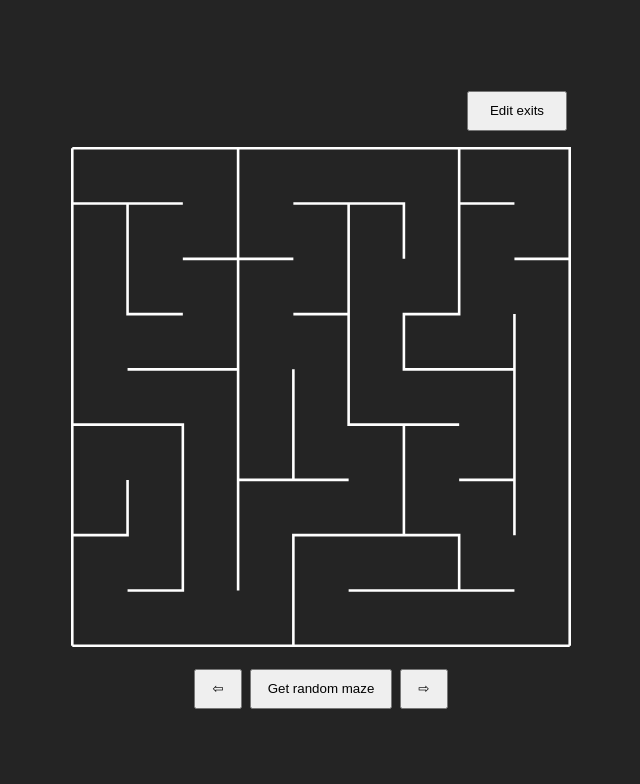
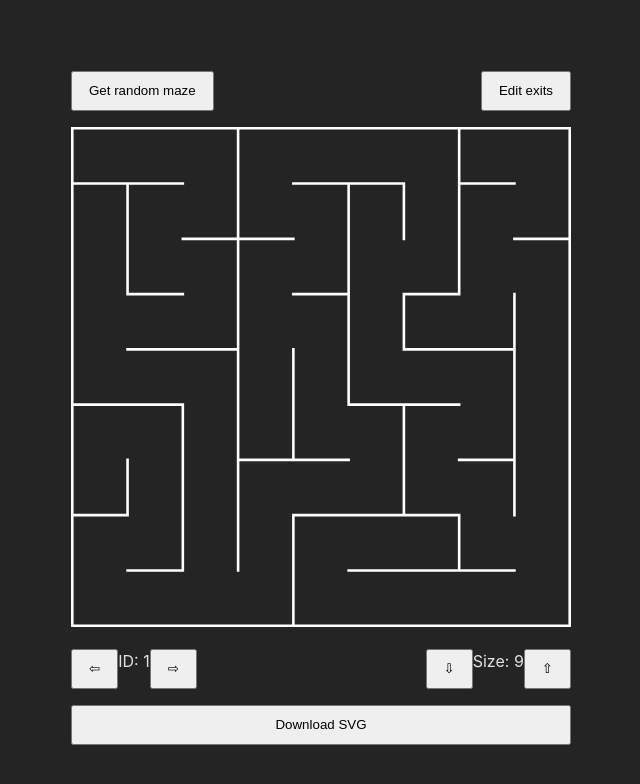
Before and after one commit to KaroCodes/MazeMaker, a React (Vite) app: page / in a window 1280 px wide. Shown: the top 784 px of the page, without its empty margins (319-959 px from the left). Built offline with nearby package versions, Linux system fonts and the light colour scheme.

Commit message:
work on the UI in progress + download SVG file

```diff
--- a/src/MazeApp.css
+++ b/src/MazeApp.css
@@ -27,7 +27,6 @@ body {
 }
 
 button {
-    margin: 16px 4px;
     padding: 8px 16px;
     cursor: pointer;
     line-height: 150%;
@@ -39,17 +38,14 @@ button {
     width: 500px;
 }
 
-.mazeControls {
+.controls {
     display: flex;
     flex-direction: row;
-    justify-content: end;
+    justify-content: space-between;
+    padding: 16px 0;
 }
 
-.mazeControls > button {
-    width: 100px;
-}
-
-.mazePicker {
+.picker {
     display: flex;
     flex-direction: row;
     justify-content: center;
--- a/src/MazeApp.tsx
+++ b/src/MazeApp.tsx
@@ -1,4 +1,4 @@
-import { useState } from 'react';
+import { useCallback, useState } from 'react';
 import './MazeApp.css';
 import EditableMaze from './editable_maze/EditableMaze';
 import { MazeAppPresenter } from './maze_app_presenter';
@@ -14,22 +14,44 @@ function MazeApp({ presenter }: MazeAppProps) {
 
     return (
         <div className='container'>
-            <div className='mazeControls'>
-                <button onClick={() => setEditing(!editing)}>
-                    {editing ? 'Done ✓' : 'Edit exits'}</button>
-            </div>
-            <EditableMaze presenter={presenter.getEditablePresenter(maze)} editing={editing} />
-            <div className='mazePicker'>
-                <button onClick={() => setMaze(presenter.getPreviousMaze())}>
-                    &#8678;
-                </button>
+
+            <div className='controls'>
                 <button onClick={() => setMaze(presenter.getRandomMaze())}>
                     Get random maze
                 </button>
-                <button onClick={() => setMaze(presenter.getNextMaze())}>
-                    &#8680;
+                <button onClick={() => setEditing(!editing)}>
+                    {editing ? 'Done ✓' : 'Edit exits'}
                 </button>
             </div>
+
+            <EditableMaze presenter={presenter.getEditablePresenter(maze)} editing={editing} />
+
+            <div className='controls'>
+                <div className='picker'>
+                    <button onClick={() => setMaze(presenter.getPreviousMaze())}>
+                        &#8678;
+                    </button>
+                    <span>ID: {maze.id}</span>
+                    <button onClick={() => setMaze(presenter.getNextMaze())}>
+                        &#8680;
+                    </button>
+                </div>
+                <div className='picker'>
+                    <button onClick={() => setMaze(presenter.sizeDown())}
+                        disabled={!presenter.canSizeDown()}>
+                        &#8681;
+                    </button>
+                    <span className='size'>Size: {maze.size}</span>
+                    <button onClick={() => setMaze(presenter.sizeUp())}
+                        disabled={!presenter.canSizeUp()}>
+                        &#8679;
+                    </button>
+                </div>
+            </div>
+
+            <button onClick={() => presenter.download()}>
+                Download SVG
+            </button>
         </div>
     )
 }
--- a/src/editable_maze/EditableMaze.tsx
+++ b/src/editable_maze/EditableMaze.tsx
@@ -15,14 +15,14 @@ export function EditableMaze({ presenter, editing }: EditableMazeProps) {
 
     const Path = ({ d }: { d: string }) => (
         <path d={d} stroke={lineColor} strokeWidth={strokeWidth}
-            fill='none' strokeLinejoin='miter' />
+            fill='none' strokeLinecap='square' strokeLinejoin='miter' />
     );
 
     const EditableBorders = () => (
         <>
             {presenter.getEditableBorderPresenters().map((presenter) => (
                 <EditableBorder presenter={presenter} scale={cellSize}
-                    strokeWidth={strokeWidth} />
+                    strokeWidth={strokeWidth} key={presenter.key} />
             ))}
         </>
     );
--- a/src/main.tsx
+++ b/src/main.tsx
@@ -3,19 +3,17 @@ import ReactDOM from 'react-dom/client';
 import MazeApp, { MazeAppProps } from './MazeApp.tsx';
 import { MazeGenerator } from './maze/maze_generator.ts';
 import { MazeAppPresenter } from './maze_app_presenter.ts';
-import seedrandom from "seedrandom";
 import { EditableMazePresenterFactory } from './editable_maze/editable_maze_presenter.ts';
 import { MazeConverter } from './maze/maze_converter.ts';
+import { seedableRandomIntGenerator } from './util/random.ts';
 
 function installDeps(): MazeAppProps {
-    const randomIntGenerator = (seed: number) => {
-        const srnd = seedrandom(`${seed}`);
-        return (min: number, max: number) => Math.floor(srnd() * (max - min) + min);
-    }
-    const mazeGenerator = new MazeGenerator(randomIntGenerator);
-    const editableMazePresenterFactory = new EditableMazePresenterFactory(new MazeConverter());
+    const mazeGenerator = new MazeGenerator(seedableRandomIntGenerator);
+    const mazeConverter = new MazeConverter();
+    const editableMazePresenterFactory = new EditableMazePresenterFactory(mazeConverter);
     const presenter = new MazeAppPresenter(
         mazeGenerator,
+        mazeConverter,
         editableMazePresenterFactory,
     );
     return { presenter }
--- a/src/maze_app_presenter.ts
+++ b/src/maze_app_presenter.ts
@@ -1,9 +1,21 @@
 import { EditableMazePresenter, EditableMazePresenterFactory } from "./editable_maze/editable_maze_presenter";
 import { Maze } from "./maze/maze";
+import { MazeConverter } from "./maze/maze_converter";
 import { MazeGenerator } from "./maze/maze_generator";
+import { commandsToPath } from "./util/command";
+import { randomInt } from "./util/random";
 
-const DEFAULT_ID = 1;
+const MIN_ID = 1;
+const MAX_ID = 9999;
+
+const MIN_SIZE = 4;
+const MAX_SIZE = 40;
+
+const DEFAULT_ID = MIN_ID;
 const DEFAULT_SIZE = 9;
+
+const STROKE_WIDTH = 3;
+const CELL_SIZE = 64;
 
 export class MazeAppPresenter {
 
@@ -11,17 +23,20 @@ export class MazeAppPresenter {
 
     constructor(
         private readonly mazeGenerator: MazeGenerator,
+        private readonly mazeConverter: MazeConverter,
         private readonly editableMazePresenterFactory: EditableMazePresenterFactory,
     ) {
-        this.maze = this.generateMaze({ id: DEFAULT_ID });
+        this.maze = this.generateMaze({ id: DEFAULT_ID, size: DEFAULT_SIZE });
     }
 
     getMaze(): Maze {
         return this.maze;
     }
 
-    getRandomMaze({ size }: { size?: number } = {}): Maze {
-        this.maze = this.generateMaze({ id: Math.random(), size });
+    getRandomMaze(): Maze {
+        const id = randomInt(MIN_ID, MAX_ID);
+        const size = randomInt(MIN_SIZE, MAX_SIZE);
+        this.maze = this.generateMaze({ id, size });
         return this.maze;
     }
 
@@ -37,14 +52,67 @@ export class MazeAppPresenter {
         return this.maze;
     }
 
-    private generateMaze({ id, size }: { id: number, size?: number }): Maze {
-        return this.mazeGenerator.generate({
-            seed: id,
-            size: size || DEFAULT_SIZE,
-        });
+    canSizeDown(): boolean {
+        return this.maze.size > MIN_SIZE;
+    }
+
+    canSizeUp(): boolean {
+        return this.maze.size < MAX_SIZE;
+    }
+
+    sizeDown(): Maze {
+        const { id, size: oldSize } = this.maze;
+        const size = Math.max(oldSize - 1, MIN_SIZE);
+        this.maze = this.generateMaze({ id, size });
+        return this.maze;
+    }
+
+    sizeUp(): Maze {
+        const { id, size: oldSize } = this.maze;
+        const size = Math.min(oldSize + 1, MAX_SIZE);
+        this.maze = this.generateMaze({ id, size });
+        return this.maze;
+    }
+
+    download() {
+        const content = this.getSvgContent();
+        this.downloadSVG(content, 'maze.svg');
     }
 
     getEditablePresenter(maze: Maze): EditableMazePresenter {
         return this.editableMazePresenterFactory.create(maze);
     }
+
+    private generateMaze({ id, size }: { id: number, size?: number }): Maze {
+        return this.mazeGenerator.generate({
+            seed: id,
+            size: size || this.maze.size,
+        });
+    }
+
+    private getSvgContent(): string {
+        const offset = - STROKE_WIDTH / 2;
+        const size = this.maze.size * CELL_SIZE + STROKE_WIDTH;
+        const d = this.getMazeAsPath(CELL_SIZE);
+
+        return `<svg viewBox="${offset} ${offset} ${size} ${size}" version="1.1" xmlns="http://www.w3.org/2000/svg">
+    <path stroke="white" stroke-width="${STROKE_WIDTH}" fill="none" stroke-linecap="square" stroke-linejoin="miter" d="${d}" />
+</svg>`;
+    }
+
+    private getMazeAsPath(scale: number): string {
+        const innerWalls = this.mazeConverter.toInnerWalls(this.maze);
+        const innerWallsPath = commandsToPath(innerWalls, scale);
+        const outerWalls = this.mazeConverter.toOuterWalls(this.maze);
+        const outerWallsPath = commandsToPath(outerWalls, scale);
+        return `${innerWallsPath} ${outerWallsPath}`;
+    }
+
+    private downloadSVG(content: string, fileName: string) {
+        const a: HTMLAnchorElement = document.createElement('a');
+        const file = new Blob([content], { type: 'image/svg+xml' });
+        a.href = URL.createObjectURL(file);
+        a.download = fileName;
+        a.click();
+    }
 }
--- /dev/null
+++ b/src/util/random.ts
@@ -0,0 +1,10 @@
+import seedrandom from "seedrandom";
+
+export function seedableRandomIntGenerator(seed: number) {
+    const srnd = seedrandom(`${seed}`);
+    return (min: number, max: number) => Math.floor(srnd() * (max - min) + min);
+}
+
+export function randomInt(min: number, max: number): number {
+    return Math.floor(Math.random() * (max - min) - min);
+}
```
